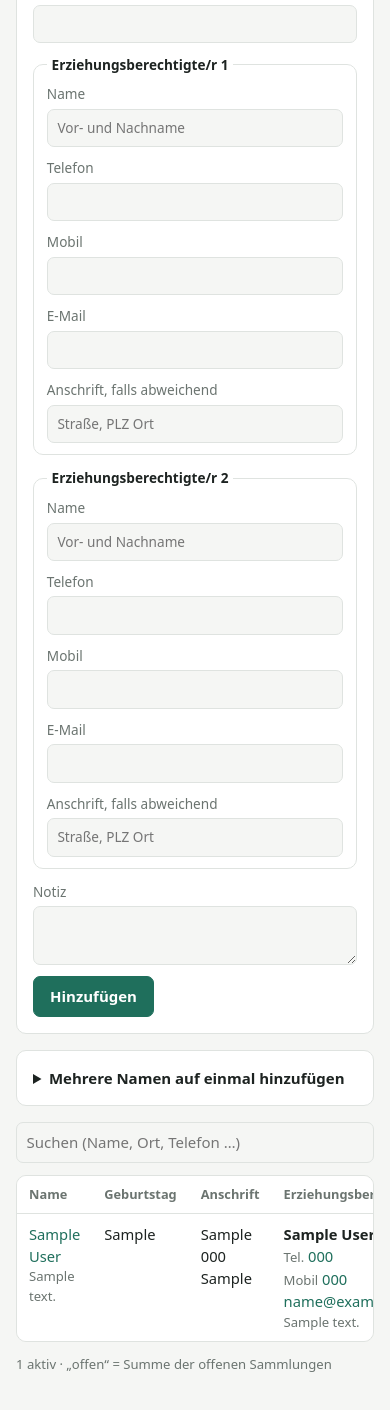
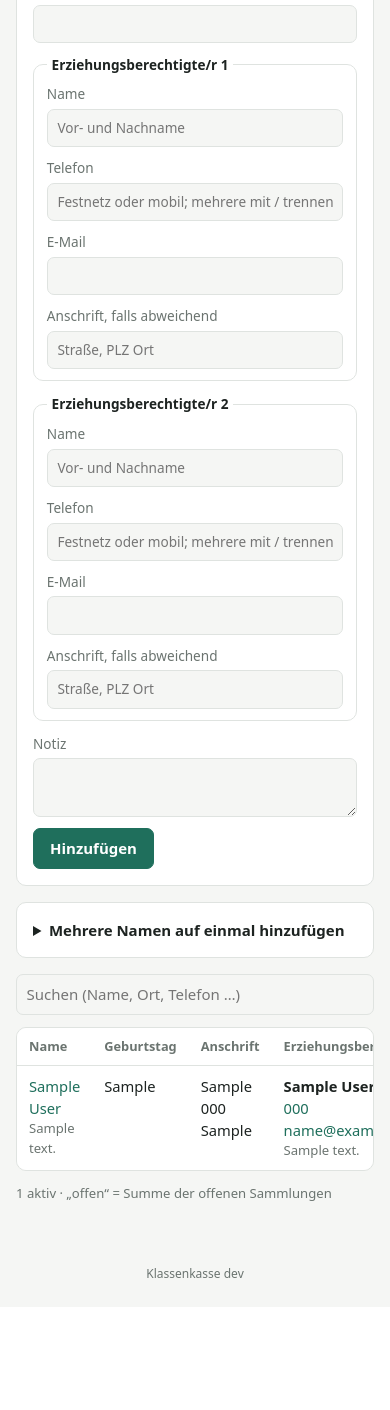
Before and after one commit to StofflHD/klassenkasse, a Flask app: page /schueler in a window 390 px wide, after a click on "Schüler/in mit Kontaktdaten hinzufügen". Shown: the part 558-1968 px from the top of the page. After the commit the page ends 1836 px from the top, so only its background shows below. Run offline with Flask 3, Linux system fonts and the light colour scheme; the visitor is signed in with stand-in values (Sample User, id 1); tables that the repository leaves empty hold one stand-in row (values such as "Sample post").

Commit message:
0.4.0: Telefon und Mobil der Erziehungsberechtigten zu einem Feld zusammengelegt
- ein Feld "Telefon" je Person, mehrere Nummern mit / trennbar, jede anklickbar
- migrate(): Mobilnummern aus 0.3.0 (und Telefon 2 aus 0.2.0) ins Telefonfeld,
  g*_mobile danach geleert, damit ein erneuter Lauf nichts doppelt anhängt

Co-Authored-By: Claude Opus 5.5 <noreply@anthropic.com>

```diff
--- a/app/app.py
+++ b/app/app.py
@@ -81,8 +81,7 @@ def init_db():
 # Erziehungsberechtigte: je zwei Personen mit eigenen Daten, Spalten g1_*, g2_*
 GUARDIAN_FIELDS = [
     ("name", "Name", 100),
-    ("phone", "Telefon", 40),
-    ("mobile", "Mobil", 40),
+    ("phone", "Telefon", 80),
     ("email", "E-Mail", 120),
     ("address", "Anschrift, falls abweichend", 200),
 ]
@@ -91,6 +90,11 @@ GUARDIAN_COLUMNS = [f"g{n}_{k}" for n in (1, 2) for k, _l, _m in GUARDIAN_FIELDS
 
 def columns(db, table):
     return {r[1] for r in db.execute(f"PRAGMA table_info({table})")}
+
+
+def join_phones(a, b):
+    """SQL-Ausdruck: zwei Nummernspalten zu einer, getrennt mit " / "."""
+    return f"CASE WHEN {b} = '' THEN {a} WHEN {a} = '' THEN {b} ELSE {a} || ' / ' || {b} END"
 
 
 def migrate(db):
@@ -113,8 +117,15 @@ def migrate(db):
             for col in GUARDIAN_COLUMNS:
                 db.execute(f"ALTER TABLE students ADD COLUMN {col} TEXT NOT NULL DEFAULT ''")
             # Daten aus 0.2.0 verlustfrei nach Erziehungsberechtigte/r 1 übernehmen
-            db.execute("""UPDATE students SET g1_name = guardians, g1_phone = phone,
-                                              g1_mobile = phone2, g1_email = email""")
+            db.execute(f"""UPDATE students SET g1_name = guardians, g1_email = email,
+                                               g1_phone = {join_phones('phone', 'phone2')}""")
+        if "g1_mobile" in cols:
+            # 0.3.0 hatte Telefon und Mobil getrennt: in Telefon zusammenführen. Die
+            # Spalte g*_mobile bleibt ungenutzt stehen und wird geleert, damit ein
+            # erneuter Lauf nichts doppelt anhängt.
+            for n in (1, 2):
+                db.execute(f"""UPDATE students SET g{n}_phone = {join_phones(f'g{n}_phone', f'g{n}_mobile')},
+                                                   g{n}_mobile = '' WHERE g{n}_mobile != ''""")
         db.execute("COMMIT")
     except Exception:
         db.execute("ROLLBACK")
@@ -547,6 +558,15 @@ def email_list(text):
     return [a.strip() for a in (text or "").replace(";", ",").split(",") if a.strip()]
 
 
+def phone_list(text):
+    """'089 123 / 0171 456' -> ['089 123', '0171 456'] (jede Nummer einzeln anrufbar)"""
+    return [p.strip() for p in re.split(r"[/,;]", text or "") if p.strip()]
+
+
+app.jinja_env.filters["phones"] = phone_list
+app.jinja_env.filters["tel"] = lambda p: re.sub(r"[^0-9+]", "", p)
+
+
 def read_student_form(f):
     data = {"name": (f.get("name") or "").strip()[:100]}
     if not data["name"]:
@@ -571,7 +591,7 @@ def guardians(st):
     for n in (1, 2):
         g = {k: st[f"g{n}_{k}"] for k, _l, _m in GUARDIAN_FIELDS}
         if any(g.values()):
-            g["n"], g["emails"] = n, email_list(g["email"])
+            g["n"], g["emails"], g["phones"] = n, email_list(g["email"]), phone_list(g["phone"])
             result.append(g)
     return result
 
--- a/app/schema.sql
+++ b/app/schema.sql
@@ -14,7 +14,8 @@ CREATE TABLE IF NOT EXISTS students (
     active      INTEGER NOT NULL DEFAULT 1,
     created_at  TEXT NOT NULL DEFAULT (datetime('now', 'localtime')),
     -- Klassenliste. Ältere Datenbanken bringt migrate() in app.py auf diesen Stand;
-    -- dort bleiben die Spalten guardians, phone, phone2, email aus 0.2.0 ungenutzt stehen.
+    -- dort bleiben die Spalten guardians, phone, phone2, email (0.2.0) und g1_mobile,
+    -- g2_mobile (0.3.0) ungenutzt stehen. Mehrere Telefonnummern: mit / getrennt.
     birthday    TEXT,
     street      TEXT NOT NULL DEFAULT '',
     zip         TEXT NOT NULL DEFAULT '',
@@ -23,12 +24,10 @@ CREATE TABLE IF NOT EXISTS students (
     -- Erziehungsberechtigte 1 und 2, jeweils mit eigenen Daten
     g1_name     TEXT NOT NULL DEFAULT '',
     g1_phone    TEXT NOT NULL DEFAULT '',
-    g1_mobile   TEXT NOT NULL DEFAULT '',
     g1_email    TEXT NOT NULL DEFAULT '',
     g1_address  TEXT NOT NULL DEFAULT '',
     g2_name     TEXT NOT NULL DEFAULT '',
     g2_phone    TEXT NOT NULL DEFAULT '',
-    g2_mobile   TEXT NOT NULL DEFAULT '',
     g2_email    TEXT NOT NULL DEFAULT '',
     g2_address  TEXT NOT NULL DEFAULT ''
 );
--- a/app/templates/_student_fields.html
+++ b/app/templates/_student_fields.html
@@ -9,8 +9,7 @@
   <legend>Erziehungsberechtigte/r {{ n }}</legend>
   <div class="grid">
     <label class="wide">Name <input name="g{{ n }}_name" value="{{ s['g%d_name' % n] if s }}" maxlength="100" autocomplete="off" placeholder="Vor- und Nachname"></label>
-    <label>Telefon <input type="tel" name="g{{ n }}_phone" value="{{ s['g%d_phone' % n] if s }}" maxlength="40" autocomplete="off"></label>
-    <label>Mobil <input type="tel" name="g{{ n }}_mobile" value="{{ s['g%d_mobile' % n] if s }}" maxlength="40" autocomplete="off"></label>
+    <label class="wide">Telefon <input type="tel" name="g{{ n }}_phone" value="{{ s['g%d_phone' % n] if s }}" maxlength="80" autocomplete="off" placeholder="Festnetz oder mobil; mehrere mit / trennen"></label>
     <label class="wide">E-Mail <input name="g{{ n }}_email" value="{{ s['g%d_email' % n] if s }}" maxlength="120" inputmode="email" autocomplete="off"></label>
     <label class="wide">Anschrift, falls abweichend <input name="g{{ n }}_address" value="{{ s['g%d_address' % n] if s }}" maxlength="200" autocomplete="off" placeholder="Straße, PLZ Ort"></label>
   </div>
--- a/app/templates/student.html
+++ b/app/templates/student.html
@@ -20,8 +20,7 @@
     <div class="small">Erziehungsberechtigte/r {{ g.n }}</div>
     <strong>{{ g.name or '–' }}</strong>
     <dl class="contact">
-      {% if g.phone %}<dt>Telefon</dt><dd><a href="tel:{{ g.phone|replace(' ', '') }}">{{ g.phone }}</a></dd>{% endif %}
-      {% if g.mobile %}<dt>Mobil</dt><dd><a href="tel:{{ g.mobile|replace(' ', '') }}">{{ g.mobile }}</a></dd>{% endif %}
+      {% if g.phones %}<dt>Telefon</dt><dd>{% for t in g.phones %}<a href="tel:{{ t|tel }}">{{ t }}</a>{% if not loop.last %}<br>{% endif %}{% endfor %}</dd>{% endif %}
       {% if g.emails %}<dt>E-Mail</dt><dd>{% for m in g.emails %}<a href="mailto:{{ m }}">{{ m }}</a>{% if not loop.last %}<br>{% endif %}{% endfor %}</dd>{% endif %}
       {% if g.address %}<dt>Anschrift</dt><dd>{{ g.address }}</dd>{% endif %}
     </dl>
--- a/app/templates/students.html
+++ b/app/templates/students.html
@@ -5,8 +5,8 @@
 {% macro guardian_cell(s, n) -%}
   {%- set p = 'g%d_' % n -%}
   {%- if s[p ~ 'name'] %}<strong>{{ s[p ~ 'name'] }}</strong>{% endif -%}
-  {%- for key, icon in (('phone', 'Tel.'), ('mobile', 'Mobil')) if s[p ~ key] %}
-    <div class="nowrap"><span class="small">{{ icon }}</span> <a href="tel:{{ s[p ~ key]|replace(' ', '') }}">{{ s[p ~ key] }}</a></div>
+  {%- for t in s[p ~ 'phone']|phones %}
+    <div class="nowrap"><a href="tel:{{ t|tel }}">{{ t }}</a></div>
   {%- endfor -%}
   {%- for m in s[p ~ 'email'].split(',') if m.strip() %}<div><a href="mailto:{{ m.strip() }}">{{ m.strip() }}</a></div>{% endfor -%}
   {%- if s[p ~ 'address'] %}<div class="small">{{ s[p ~ 'address'] }}</div>{% endif -%}
```
Also changed, not shown: docs/development.md (+5 -4 lines), docs/usage.md (+4 -3 lines), CHANGELOG.md, README.md, 1 other file.
